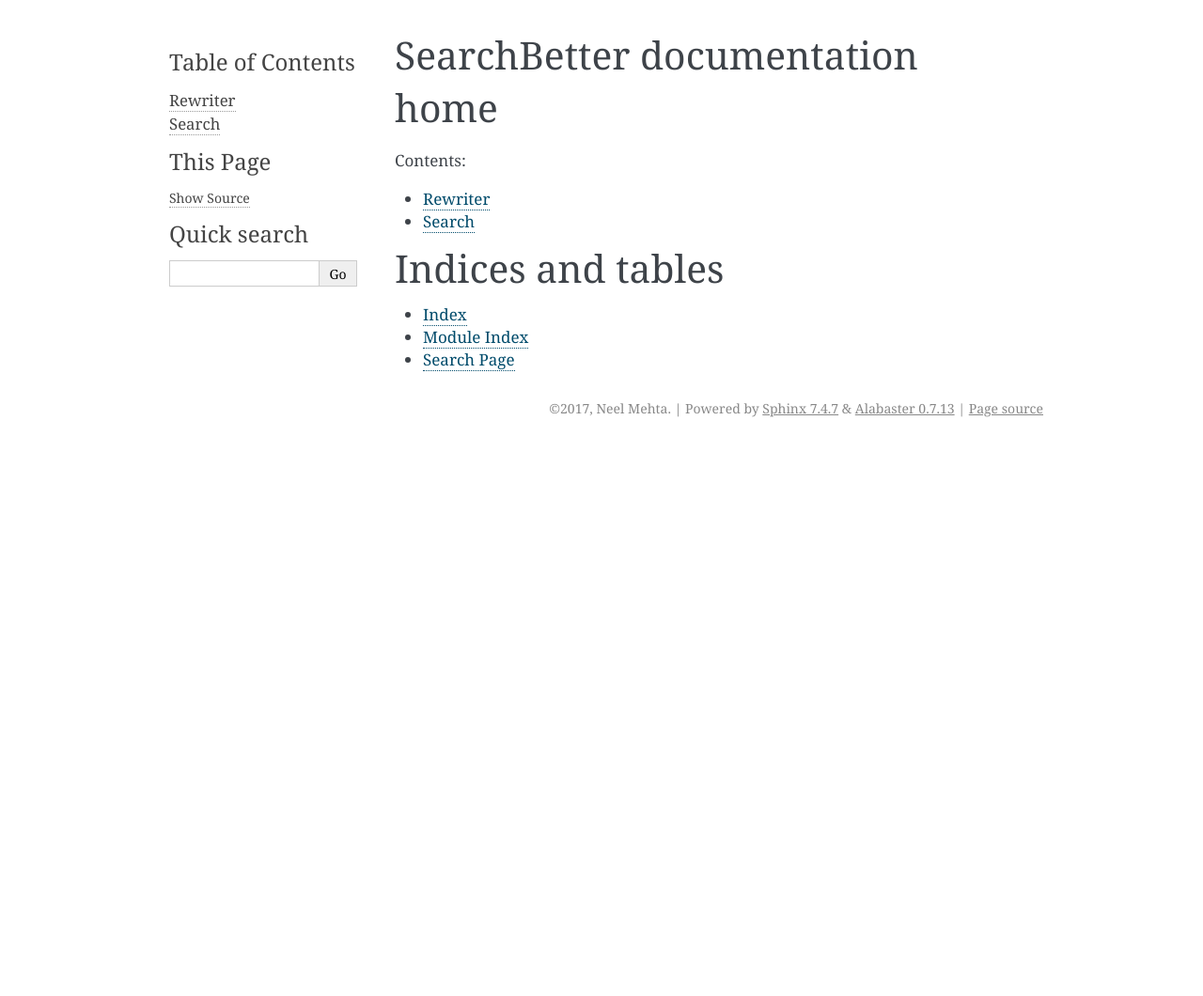
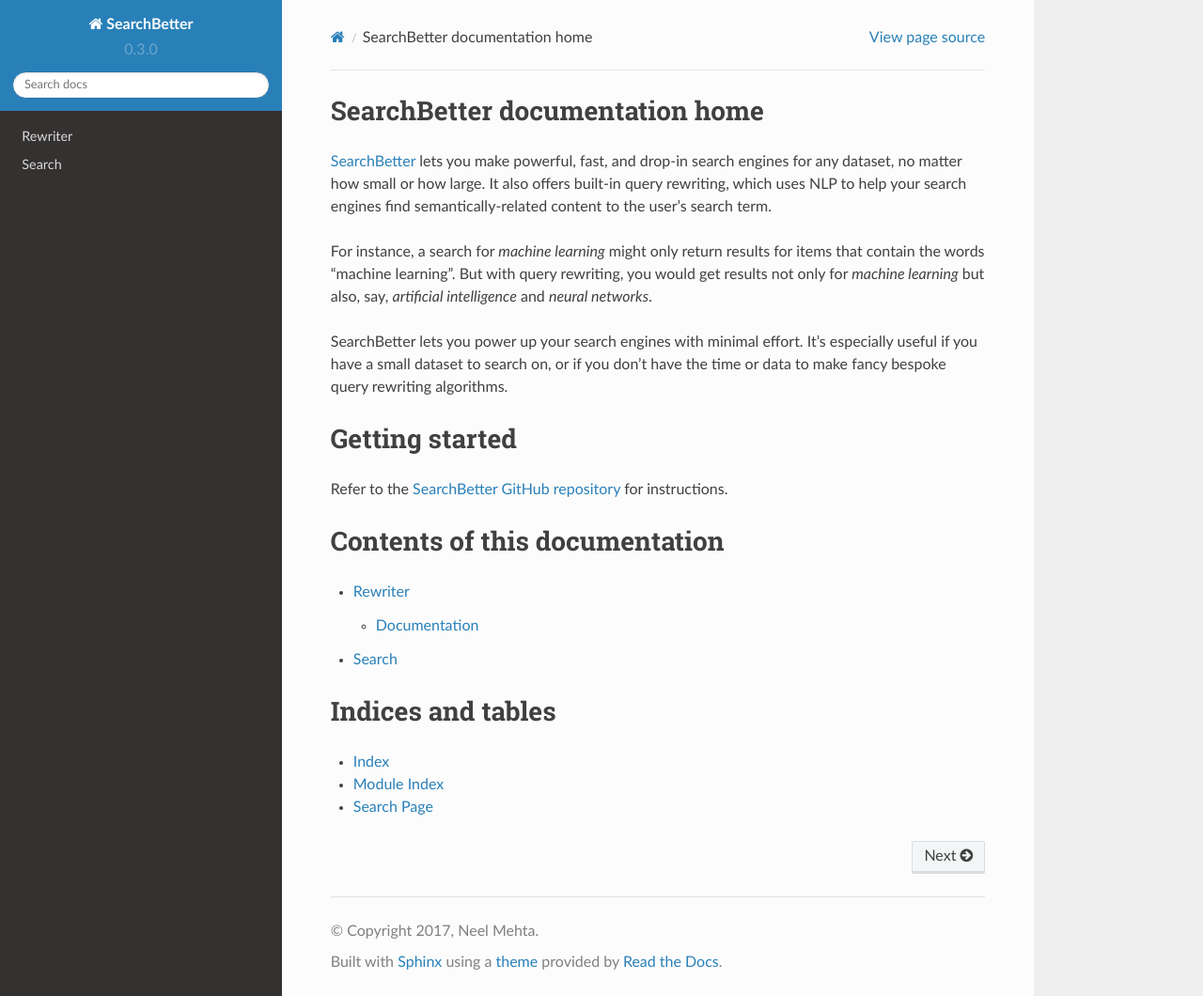
Before and after one commit to hathix/searchbetter, a Sphinx documentation site: the page built from docs/index.rst, in a window 1280 px wide and 1060 px high. Shown: the whole window at 94% size. Built offline with Sphinx 7.4.7 and the Read the Docs theme 2.0.0, drawn with Linux system fonts in a browser that asks for light colours.

Commit message:
cool blue theme

```diff
--- a/docs/conf.py
+++ b/docs/conf.py
@@ -349,3 +349,21 @@
 # If true, do not generate a @detailmenu in the "Top" node's menu.
 #
 # texinfo_no_detailmenu = False
+
+
+
+
+
+#######
+#######
+####### MORE CUSTOM CONFIG
+#######
+#######
+
+# get the cool read the docs theme
+# https://github.com/rtfd/sphinx_rtd_theme
+import sphinx_rtd_theme
+
+html_theme = "sphinx_rtd_theme"
+
+html_theme_path = [sphinx_rtd_theme.get_html_theme_path()]
--- a/docs/index.rst
+++ b/docs/index.rst
@@ -6,10 +6,22 @@
 SearchBetter documentation home
 ========================================
 
+`SearchBetter <https://github.com/hathix/searchbetter/>`_ lets you make powerful, fast, and drop-in search engines for any dataset, no matter how small or how large. It also offers built-in query rewriting, which uses NLP to help your search engines find semantically-related content to the user's search term.
+
+For instance, a search for `machine learning` might only return results for items that contain the words "machine learning". But with query rewriting, you would get results not only for `machine learning` but also, say, `artificial intelligence` and `neural networks`.
+
+SearchBetter lets you power up your search engines with minimal effort. It's especially useful if you have a small dataset to search on, or if you don't have the time or data to make fancy bespoke query rewriting algorithms.
+
+
+Getting started
+================
+
+Refer to the `SearchBetter GitHub repository <https://github.com/hathix/searchbetter/>`_ for instructions.
 
 
 
-Contents:
+Contents of this documentation
+==============================
 
 .. toctree::
     :maxdepth: 2
```
Also changed, not shown: docs/rewriter.rst (+15 -0 lines).
